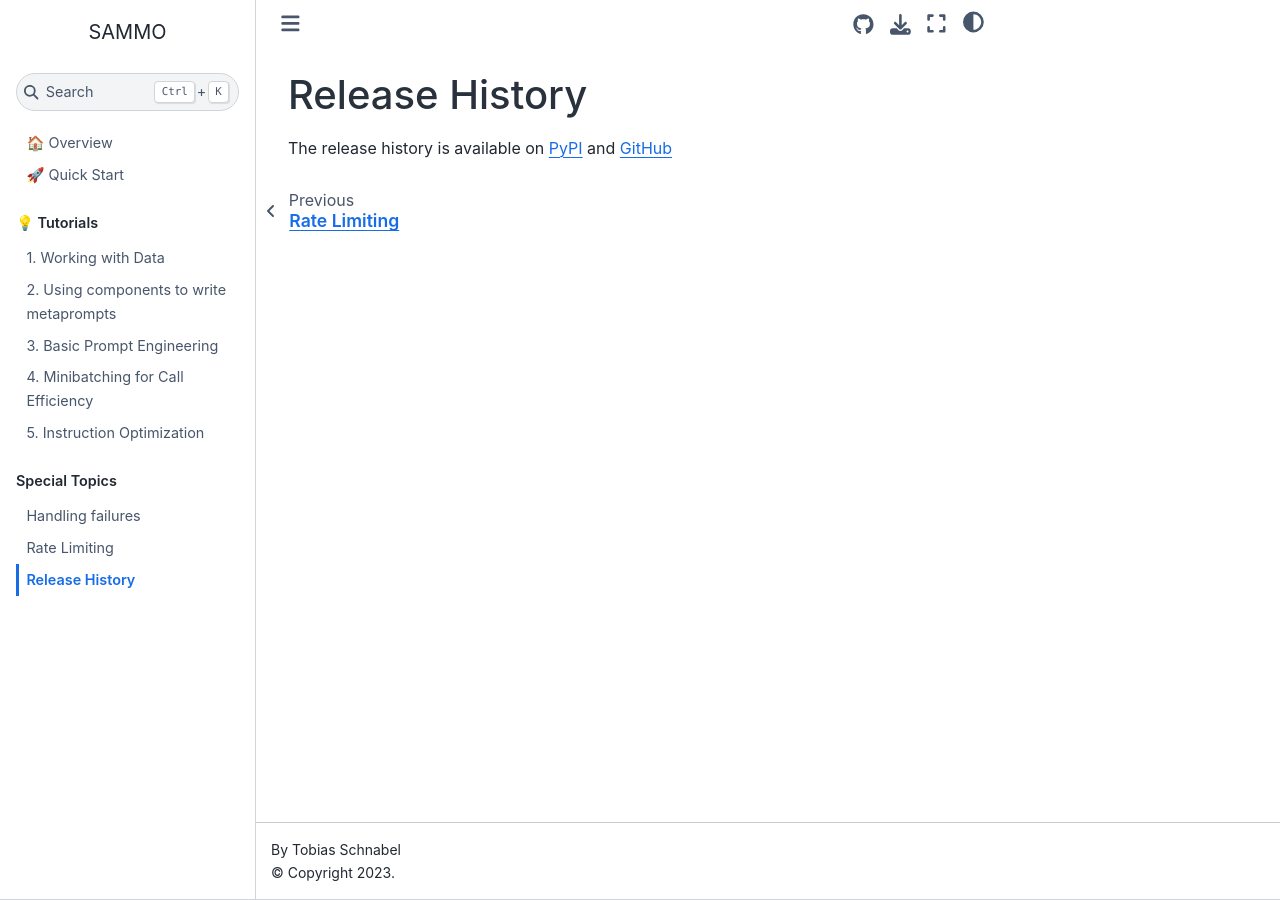
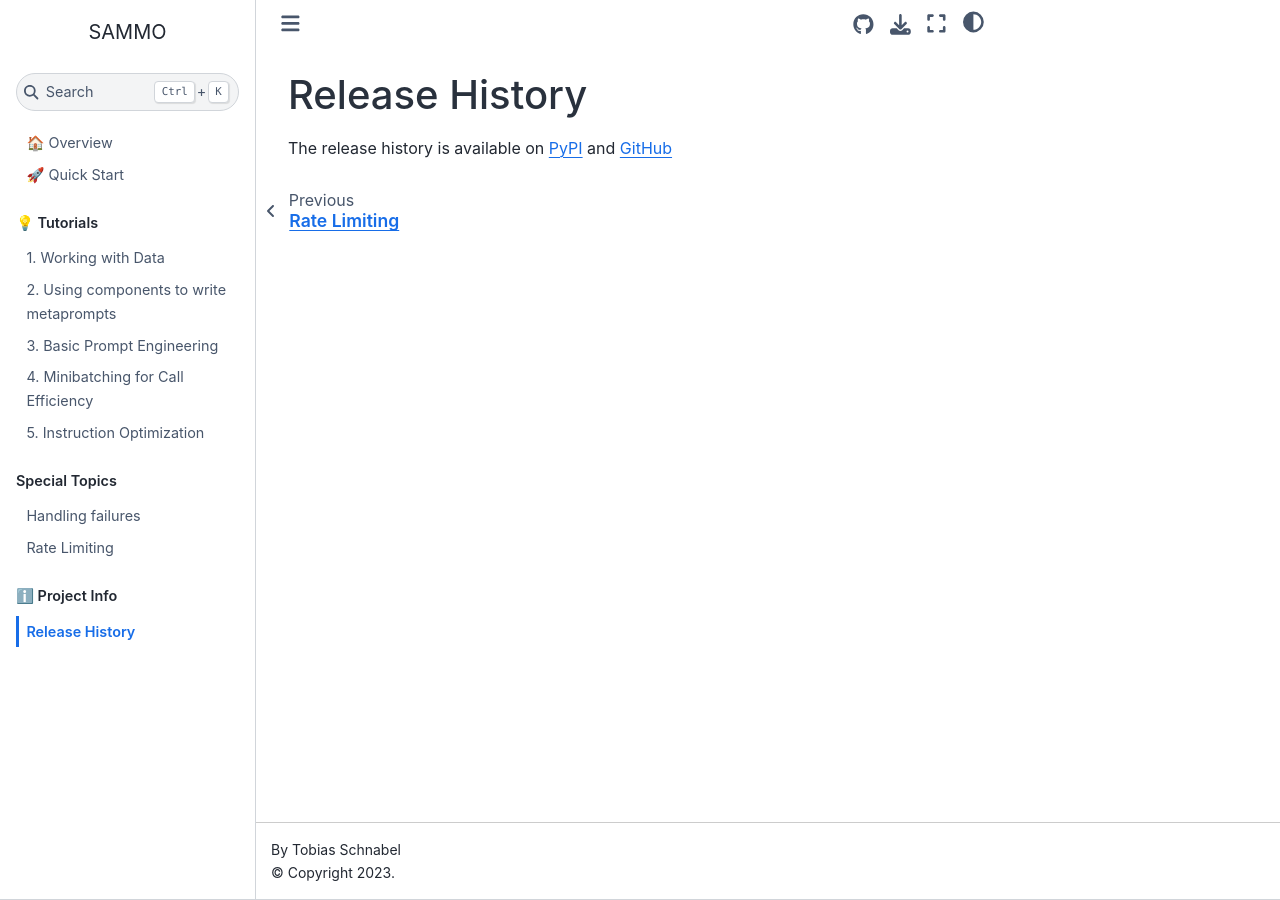
Before and after one commit to microsoft/sammo, a Jupyter Book: the page built from docs/release_history.rst, in a window 1280 px wide. Built offline with Jupyter Book 1.0.4 settings and Sphinx 7.4.7 and the Sphinx Book theme 1.1.4, drawn with Linux system fonts in a browser that asks for light colours; pages that are not in the unit, such as notebooks, are missing from menus.

Commit message:
Make a TOC section for project info and add release_history and CONTRIBUTING under it

```diff
--- a/docs/_toc.yml
+++ b/docs/_toc.yml
@@ -13,5 +13,7 @@ parts:
   - caption: 📖 API Reference
     chapters:
     - file: api/sammo/sammo
-  - chapters:
+  - caption: ℹ️ Project Info
+    chapters:
+    - file: ../CONTRIBUTING.md
     - file: release_history
```
